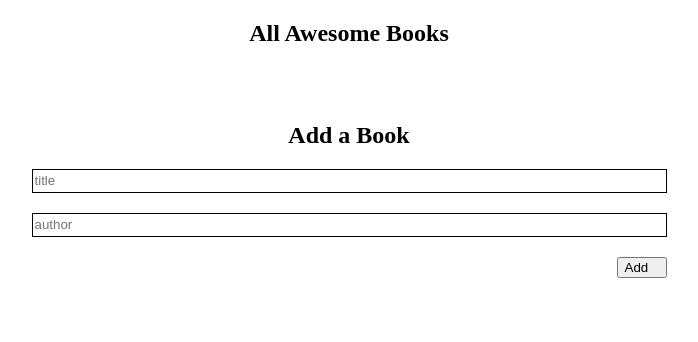
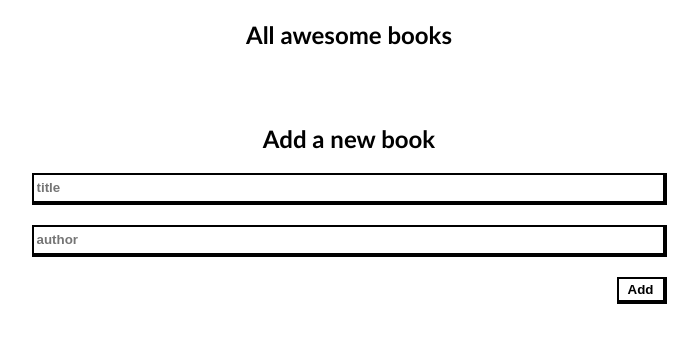
Before and after one commit to tugsem/awesome-books, a plain HTML site: page index.html in a window 1280 px wide. Shown: the whole page, without its empty margins (291-989 px from the left). Drawn offline with Linux system fonts and the light colour scheme.

Commit message:
Fix the display of the book container

```diff
--- a/index.html
+++ b/index.html
@@ -10,11 +10,11 @@
 <body>
     <main>
       <section class="books-container">
-        <h1>All Awesome Books</h1>
+        <h1 class="title">All awesome books</h1>
         <div class="container"></div>
       </section>
       <section class="add-books">
-        <h1>Add a Book</h1>
+        <h1 class="title">Add a new book</h1>
         <form id="form">
           <input type="text" id="title" placeholder="title" required />
           <input type="text" id="author" placeholder="author" required />
--- a/script.js
+++ b/script.js
@@ -22,12 +22,11 @@ const methods = {
     container.innerHTML += `
     <div class="single-book" id="${book.id}">
       <div class="bio">
-          <h3>${book.title}</h3>
-          <span>by<span>
+          <h3>"${book.title}"</h3>
+          <h3>by<h3>
           <h3>${book.author}</h3>
       </div>
       <button type="submit" class="rmvBtn">Remove</button>
-      <hr />
     </div>`;
     container.className = 'List';
     titleInp.value = '';
@@ -41,12 +40,11 @@ const methods = {
       bookContainer += `
       <div class="single-book" id="${book.id}">
         <div class="bio">
-            <h3>${book.title}</h3>
-            <span>by<span>
+            <h3>"${book.title}"</h3>
+            <h3>by<h3>
             <h3>${book.author}</h3>
         </div>
         <button type="submit" class="rmvBtn">Remove</button>
-        <hr />
     </div>`;
     });
     container.innerHTML = bookContainer;
--- a/style.css
+++ b/style.css
@@ -2,6 +2,7 @@ body {
   margin: 0;
   padding: 0;
   box-sizing: border-box;
+  font-family: 'Trebuchet MS', 'Lucida Sans Unicode', 'Lucida Grande', 'Lucida Sans', Arial, sans-serif;
 }
 
 main {
@@ -48,7 +49,6 @@ main {
 .bio {
   display: flex;
   gap: 5px;
-  justify-content: center;
   align-items: center;
 }
 
@@ -71,4 +71,27 @@ main {
 
 #add {
   width: 50px;
+  border: 2px solid #000;
+  font-weight: 900;
+  background-color: #fff;
+  border-right: 4px solid #000;
+  border-bottom: 4px solid #000;
 }
+
+#form > input,
+#add,
+.rmvBtn {
+  border: 2px solid #000;
+  font-weight: 900;
+  background-color: #fff;
+  border-right: 4px solid #000;
+  border-bottom: 4px solid #000;
+  display: flex;
+  align-items: center;
+  justify-content: center;
+  padding: 3px;
+}
+
+.title {
+  font-weight: 700;
+}
```
